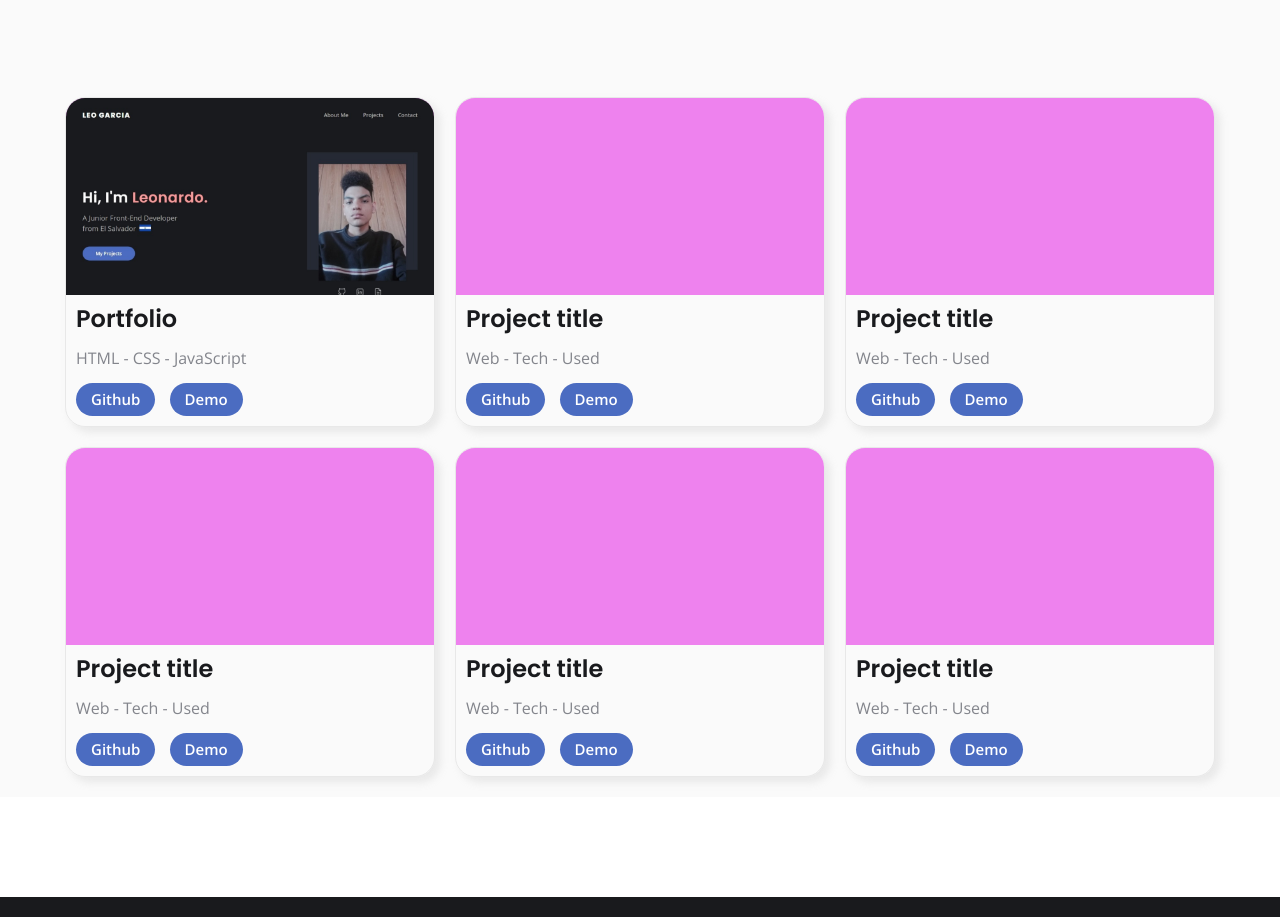
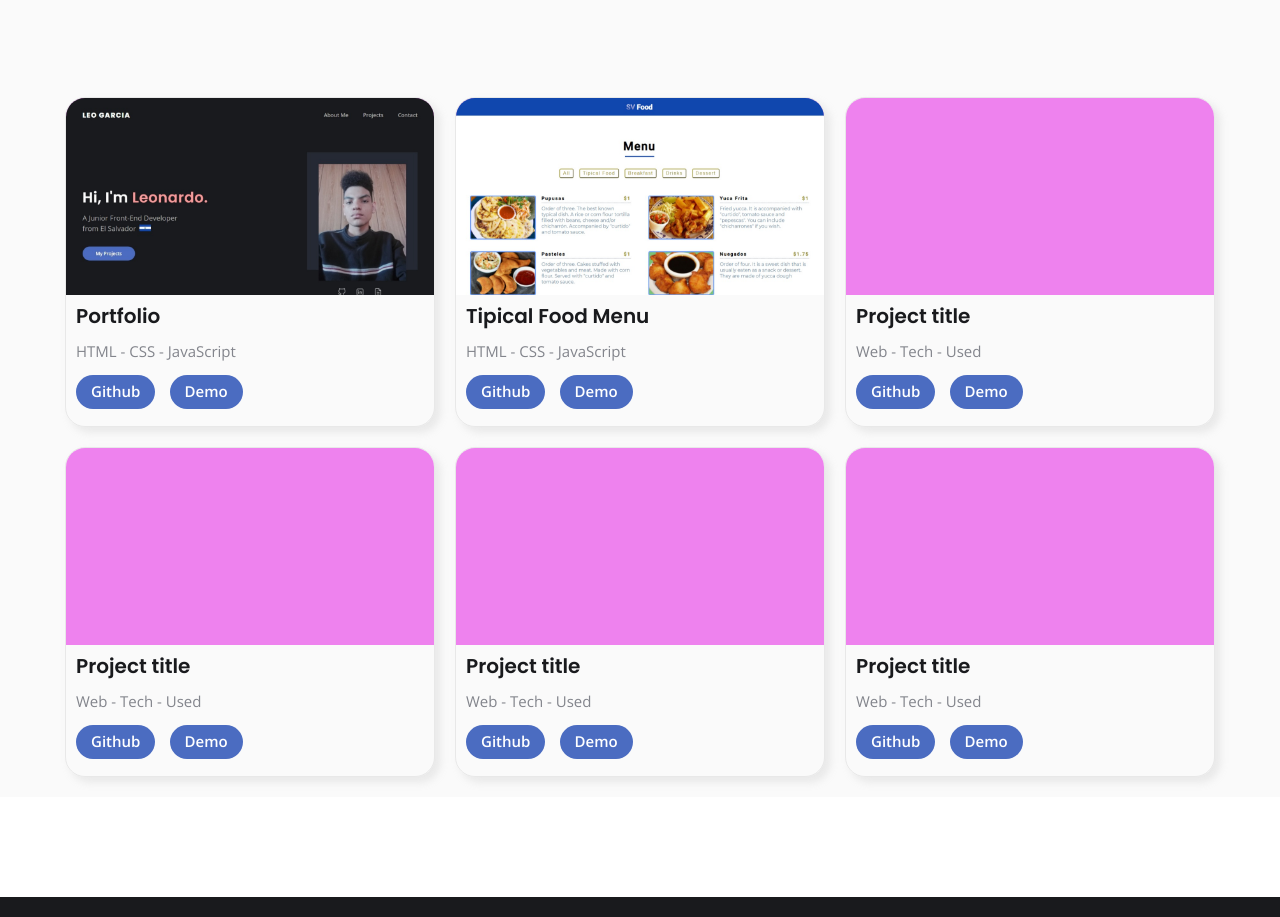
Before and after one commit to leogarcialp/portfolio, a plain HTML site: page index.html in a window 1280 px wide. Shown: the part 1650-2567 px from the top of the page. Drawn offline with nearby package versions, Linux system fonts and the light colour scheme.

Commit message:
second project added

```diff
--- a/css/style.css
+++ b/css/style.css
@@ -404,20 +404,26 @@ svg:hover {
 .main__project-img {
    height: 60%;
    background-color: violet;
+   background-repeat: no-repeat;
+   background-size: cover;
 }
 
 /* projects background images */
 .main__project-img--portfolio {
    background-image: url('../assets/img/portfolio.jpeg');
-   background-repeat: no-repeat;
-   background-size: cover;
+}
+
+.main__project-img--menu-sv {
+   background-image: url('../assets/img/menu-sv.jpeg');
 }
 
 .main__project-header-title {
+   font-size: 2rem;
    color: var(--primary);
 }
 
 .main__project-body {
+   font-size: 1.5rem;
    color: var(--neutral1);
 }
 
--- a/index.html
+++ b/index.html
@@ -122,20 +122,20 @@
 				</div>
 
 				<div class="main__project">
-					<div class="main__project-img"></div>
+					<div class="main__project-img main__project-img--menu-sv"></div>
 					<div class="main__project-info">
 						<div class="main__project-header">
-							<h2 class="main__project-header-title">Project title</h2>
+							<h2 class="main__project-header-title">Tipical Food Menu</h2>
 						</div>
 						<div class="main__project-body">
-							<p>Web - Tech - Used</p>
+							<p>HTML - CSS - JavaScript</p>
 						</div>
 						<div class="main__project-footer">
 							<button class="btn-project">
-								<a class="btn-project__link" href="https://github.com/leogarcialp/portfolio" target="_blank">Github</a>
+								<a class="btn-project__link" href="https://github.com/leogarcialp/menu-sv" target="_blank">Github</a>
 							</button>
 							<button class="btn-project">
-								<a class="btn-project__link" href="https://portfolio-leogarcialp.vercel.app/" target="_blank">Demo</a>
+								<a class="btn-project__link" href="https://menu-sv.vercel.app/" target="_blank">Demo</a>
 							</button>
 						</div>
 					</div> <!--.main__project-info-->
```
Also changed, not shown: assets/img/menu-sv.jpeg (added).
